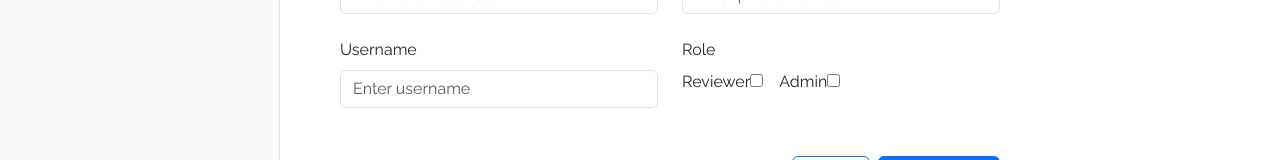
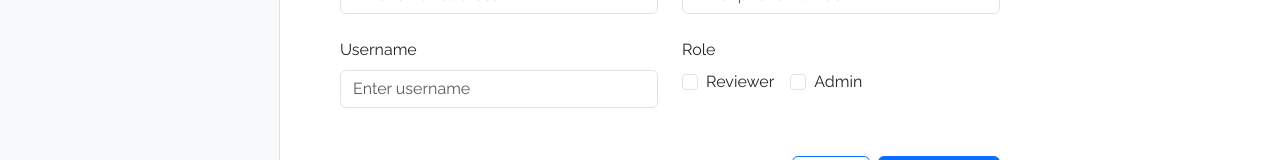
Before and after one commit to craigmckeachie/PrsClient, a React (Vite) app: page /users/create in a window 1280 px wide. Shown: the part 399-559 px from the top of the page. Built offline with nearby package versions, Linux system fonts and the light colour scheme.

Commit message:
format role checkbox

```diff
--- a/src/users/UserForm.tsx
+++ b/src/users/UserForm.tsx
@@ -131,22 +131,27 @@ function UserForm() {
         <div className="mb-3 w-50">
           <label className="form-label">Role</label>
           <br />
-          <label htmlFor="isReviewer" className="form-label form-check-label">
-            Reviewer
-          </label>
+
+          <div className="form-check form-check-inline">
             <input
               {...register("isReviewer")}
               type="checkbox"
-            className="form-check-inline"
+              className="form-check-input"
             />
-          <label htmlFor="isAdmin" className="form-label form-check-label">
-            Admin
+            <label htmlFor="isReviewer" className="form-check-label">
+              Reviewer
             </label>
+          </div>
+          <div className="form-check form-check-inline">
             <input
               {...register("isAdmin")}
               type="checkbox"
-            className="form-check-inline"
+              className="form-check-input"
             />
+            <label htmlFor="isAdmin" className="form-check-label">
+              Admin
+            </label>
+          </div>
         </div>
       </div>
 
```
Lines whose indentation alone changed are shown as unchanged.
